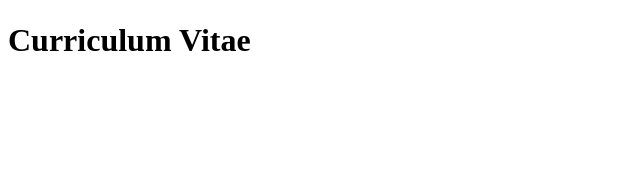
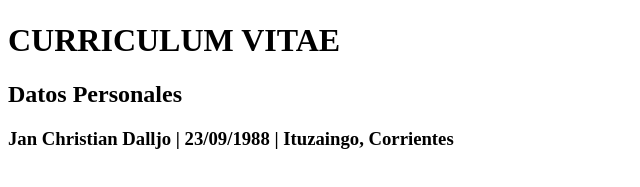
Before and after one commit to dalljojan/CURRICULUM_VITAE, a plain HTML site: page index.html in a window 1280 px wide. Shown: the part 189-376 px from the top of the page, without its empty margins (0-640 px from the left). Drawn offline with Linux system fonts and the light colour scheme.

Commit message:
index.html
modified h1 tag, added tag h2 h3

```diff
--- a/index.html
+++ b/index.html
@@ -9,7 +9,9 @@
   <body>
     <header>
       <img src="img/logo.svg" with="171" height="178">
-      <h1>Curriculum Vitae</h1>
+      <h1>CURRICULUM VITAE</h1>
     </header>
+    <h2>Datos Personales</h2>
+    <h3>Jan Christian Dalljo | 23/09/1988 | Ituzaingo, Corrientes</h3>
   </body>
 </html>
```
